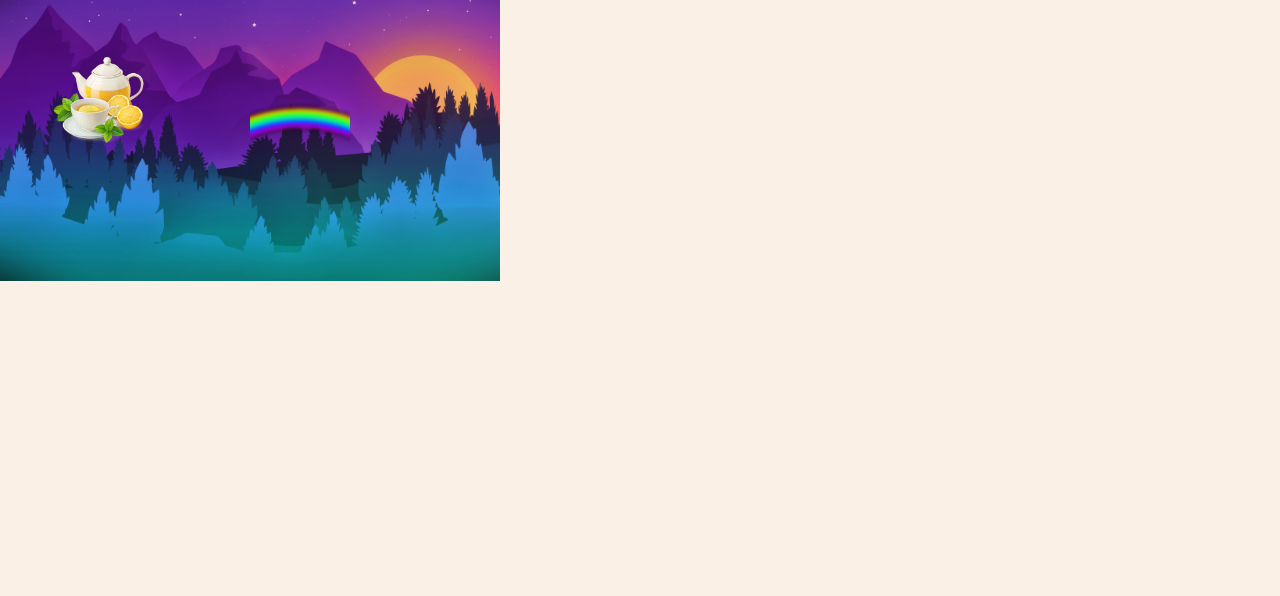
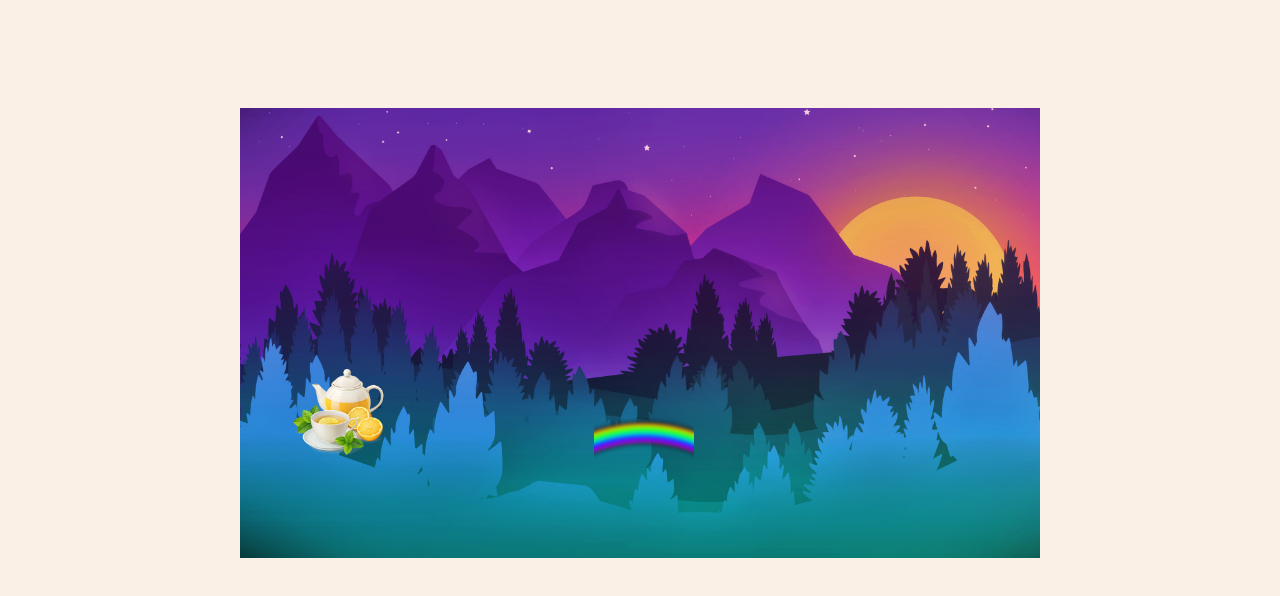
Before and after one commit to johnstack/demo_for_fb, a plain HTML site: page index.html in a window 1280 px wide. Drawn offline with Linux system fonts and the light colour scheme.

Commit message:
Update index.html

```diff
--- a/index.html
+++ b/index.html
@@ -6,33 +6,43 @@
     <title>Random Images on Page Refresh</title>
 
     <style>
+
 		body {
  		 background-color: linen;
 			}
 
 		#card {
-  			width=500;
-  			height=300;
+  			width: 800px;
+  			height: 500px;
+  			padding-top: 100px;
+  			margin: 0 auto;
 			}
 
 		 #randomImage1 {
-			position: absolute;
+			position: relative;
   			top: 0px;
  			left: 0px;
- 			width: 500px;
+ 			width: 800px;
+			z-index: 100;
 			}
 
 		#randomImage2 {
-			position: absolute;
-  			top: 50px;
+			position: relative;
+  			top: -200px;
  			left: 50px;
-			}
-		#randomImage3 {
-			position: absolute;
-  			top: 100px;
- 			left: 250px;
+ 			width: 100px;
+ 			height 100px;
+			z-index: 500;
 			}
 
+		#randomImage3 {
+			position: relative;
+  			top: -200px;
+ 			left: 250px;
+			width: 100px;
+			height 100px;
+			z-index: 1000;
+			}
 		</style>
 
 
@@ -41,80 +51,74 @@
 
 	<div id="card">
 
-    <img id="randomImage1" src="" alt="Random Image 1" style="z-index: 100;">
+    <img id="randomImage1" src="" alt="Random Image 1" >
+    <img id="randomImage2" src="" alt="Random Image 2" >
+    <img id="randomImage3" src="" alt="Random Image 3" >
+
+
 
     <script>
-        // Array containing the paths to your images
+
+        // Array containing the paths to background images
         const images1 = [
             'images/image1.jpg',
             'images/image2.jpg',
             'images/image3.jpg'
         ];
 
-        // Function to select a random image
+        // Function to select a random background image
         function displayRandomImage1() {
             const randomIndex1 = Math.floor(Math.random() * images1.length);
             const selectedImage1 = images1[randomIndex1];
 
-            // Set the src attribute of the img tag to the selected image
+            // Set the src attribute of the img tag to the selected background image
             document.getElementById('randomImage1').src = selectedImage1;
         }
 
-        // Call the function to display a random image
-       //  window.onload = displayRandomImage1;
-    </script>
 
-     <img id="randomImage3" src="" alt="Random Image 3" style="width: 100px; height 100px;  z-index: 1000;">
 
-    <script>
-        // Array containing the paths to your images
+       // Function to select a random mid-ground image
+        function displayRandomImage2() {
+            const randomIndex2 = Math.floor(Math.random() * images2.length);
+            const selectedImage2 = images2[randomIndex2];
+
+            // Set the src attribute of the img tag to the selected mid-ground image
+            document.getElementById('randomImage2').src = selectedImage2;
+        }
+
+       // Array containing the paths to  mid-ground images
         const images3 = [
             'images/image7.png',
             'images/image8.png',
             'images/image9.png'
         ];
 
-        // Function to select a random image
+
+
+        // Function to select a random foreground image
         function displayRandomImage3() {
             const randomIndex3 = Math.floor(Math.random() * images3.length);
             const selectedImage3 = images3[randomIndex3];
 
-            // Set the src attribute of the img tag to the selected image
+            // Set the src attribute of the img tag to the selected foreground image
             document.getElementById('randomImage3').src = selectedImage3;
         }
 
-        // Call the function to display a random image
-       //  window.onload = displayRandomImage1;
-    </script>
-
-
-    <img id="randomImage2" src="" alt="Random Image 2" style="width: 100px; height 100px; z-index: 500;">
-
-    <script>
-        // Array containing the paths to your images
+        // Array containing the paths to foreground images
         const images2 = [
             'images/image4.png',
             'images/image5.png',
             'images/image6.png'
         ];
 
-        // Function to select a random image
-        function displayRandomImage2() {
-            const randomIndex2 = Math.floor(Math.random() * images2.length);
-            const selectedImage2 = images2[randomIndex2];
 
-            // Set the src attribute of the img tag to the selected image
-            document.getElementById('randomImage2').src = selectedImage2;
-        }
-
-        // Call the function to display a random image
-        // window.onload = displayRandomImage2;
-
+        // Call the function to display the random images
         window.onload=function(){
 			displayRandomImage1();
 			displayRandomImage2();
 			displayRandomImage3();
 			}
+
     </script>
 
 	</div>
```
